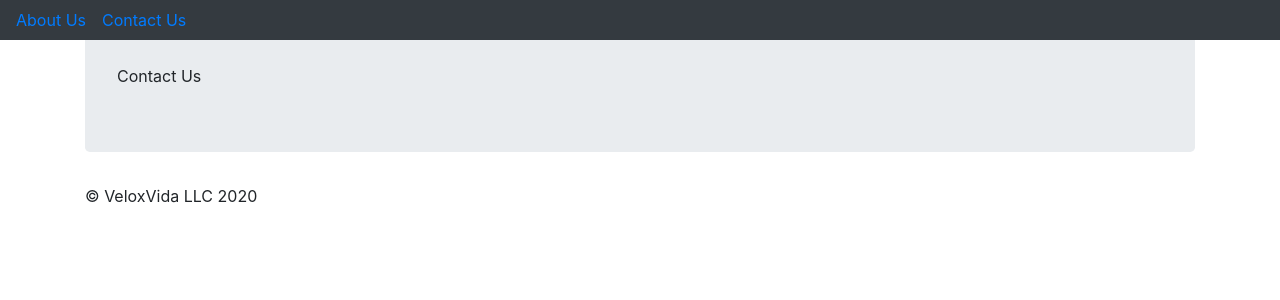
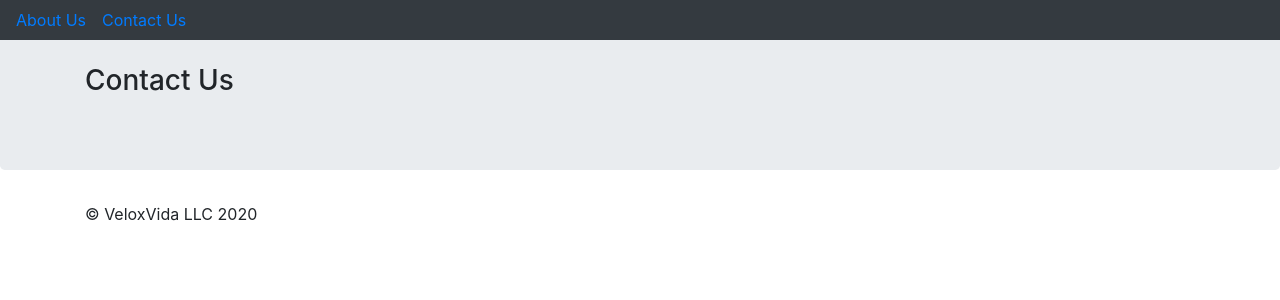
Before and after one commit to gsanchez13/delife, a React (Create React App) app: page /contact in a window 1280 px wide. Shown: the top 300 px of the page. Built offline with nearby package versions, Linux system fonts and the light colour scheme.

Commit message:
visualizes dummy contact div

```diff
--- a/src/Components/Contact.jsx
+++ b/src/Components/Contact.jsx
@@ -2,10 +2,16 @@ import React from 'react';
 
 const Contact = () => {
     return (
-        <div className="container">
-            <div className="jumbotron">
-                Contact Us
-            </div>
+        <div>
+            <main role="main">
+                <div className="jumbotron">
+                    <div className="container">
+                        <h3 className="">
+                            Contact Us
+                        </h3>
+                    </div>
+                </div>
+            </main>
         </div>
     )
 };
```
